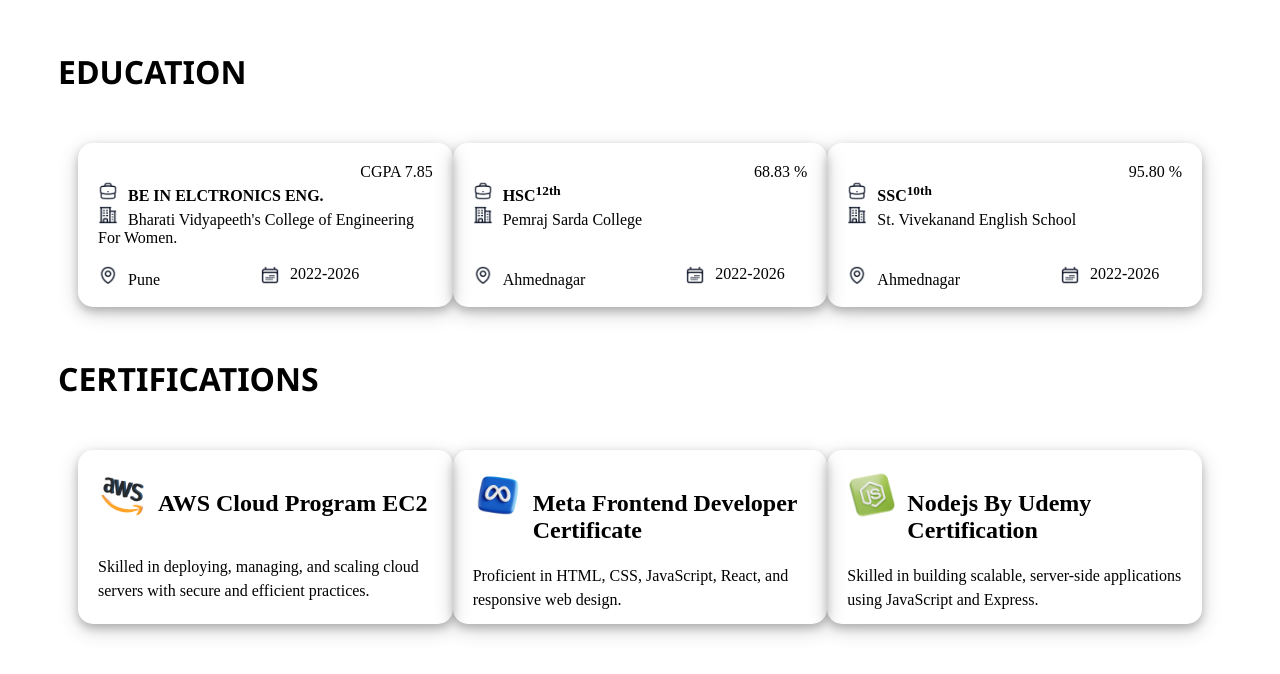
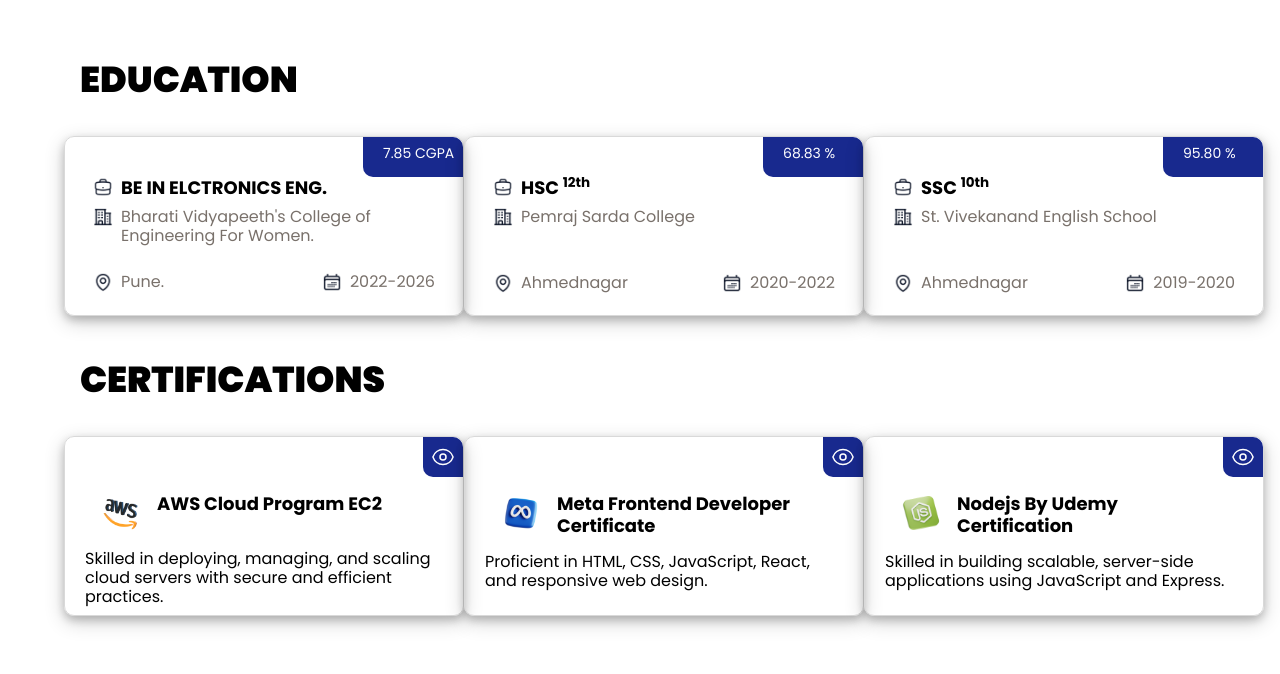
Before and after one commit to pratiksha-dhumane/portfolio_html_css, a plain HTML site: page certifications.html in a window 1280 px wide. Drawn offline with nearby package versions, Linux system fonts and the light colour scheme.

Commit message:
Updated Education & Certificates page using TW CSS

```diff
--- a/certifications.html
+++ b/certifications.html
@@ -5,57 +5,114 @@
     <meta name="viewport" content="width=device-width, initial-scale=1.0">
     <title>Certifications</title>
     <link rel="stylesheet" href="style/style.css">
+    <link rel="stylesheet" href="style/index.css">
+    <script src="https://cdn.jsdelivr.net/npm/@tailwindcss/browser@4"></script>
+
 
 </head>
 <body>
-    <h1><b>EDUCATION</b></h1>
-    <div class="maincard">
-        <div class="card"><div class="cgpa">CGPA 7.85</div>
-        <div class="align">
-        <img class="img" src="img/edu.png" alt=""><b>BE IN ELCTRONICS ENG.</b><br><img class="img"  src="img/loc.png" alt="">Bharati Vidyapeeth's College of Engineering For Women. <br><br><div class="details"><div class="details2"><img class="img" src="img/city.png" alt="">Pune</div><img class="img"  src="img/cal.png" alt="">2022-2026</div></div></div>
-        <div class="card"><div class="cgpa">% 68.83</div>
-        <div class="align">
-        <img class="img" src="img/edu.png" alt=""><b>HSC<sup>12th</sup></b><br><img class="img"  src="img/loc.png" alt="">Pemraj Sarda College <br>
-        <br><br><div class="details"><div class="details2"><img class="img" src="img/city.png" alt="">Ahmednagar</div><img class="img"  src="img/cal.png" alt="">2022-2026</div></div></div>
-        <div class="card"><div class="cgpa">% 95.80</div>
-        <div class="align">
-        <img class="img" src="img/edu.png" alt=""><b>SSC<sup>10th</sup></b><br><img class="img"  src="img/loc.png" alt="">St. Vivekanand English School<br><br><br><div class="details"><div class="details2"><img class="img" src="img/city.png" alt="">Ahmednagar</div><img class="img"  src="img/cal.png" alt="">2022-2026</div></div></div>
-    </div>
-    <h1><b>CERTIFICATIONS</b></h1>
-    <div class="maincard">
-        <div class="cardc">
-        <div class="container">
-            <div>
-                <img class="cft" src="img/aws.png" alt="">
-            </div>
-            <div>
-                <h2>AWS Cloud Program EC2</h2>
-            </div>
-        </div><br>
-            <p class="description">Skilled in deploying, managing, and scaling cloud servers with secure and efficient practices.</p>
-    </div>
-        <div class="cardc">
-            <div class="container">
+    <section>
+            <h1 class="text-4xl font-bold px-10 pt-5 pb-3"><b>EDUCATION</b></h1>
+        <div class="grid grid-flow-col justify-items-center m-6">
+
+            <div class="box relative ">
+                <div class="absolute  right-0 top-0 card p-2"><span>7.85 CGPA</span></div>
                 <div>
-                    <img class="cft" src="img/meta.png" alt="">
-                </div>
-                <div>
-                    <h2>Meta Frontend Developer Certificate</h2>
+                    <span class="flex title gap-2 px-2 pb-2">
+                        <img class="w-5 h-5" src="img/edu.png" alt="">BE IN ELCTRONICS ENG.
+                    </span>
+                    <span class="flex  gap-2 px-2 pb-2 text-stone-500">
+                        <img class="w-5 h-5" src="img/loc.png" alt="">Bharati Vidyapeeth's College of Engineering For Women.
+                    </span>
+                    <br>
+                    <span class="flex justify-between">
+                        <span class="flex gap-2 px-2 pb-2 text-stone-500 ">
+                            <img class="w-5 h-5" src="img/city.png" alt="">Pune.
+                        </span>
+                        <span class="flex gap-2 px-2 pb-2 text-stone-500">
+                            <img class="w-5 h-5" src="img/cal.png" alt="">2022-2026
+                        </span>
+                    </span>
                 </div>
             </div>
-                <p class="description">Proficient in HTML, CSS, JavaScript, React, and responsive web design.</p>
+
+            <div class="box relative  ">
+                <div class="absolute  right-0 top-0 card p-2"><span>68.83 %</span></div>
+
+                <span class="flex title gap-2 px-2 pb-2">
+                    <img class="w-5 h-5" src="img/edu.png" alt=""><span>HSC <sup>12th</sup></span>
+                </span>
+                <span class="flex  gap-2 px-2 pb-2 text-stone-500">
+                    <img class="w-5 h-5" src="img/loc.png" alt="">Pemraj Sarda College
+                </span>
+                <br><br>
+                <span class="flex justify-between">
+                    <span class="flex gap-2 px-2 pb-2 text-stone-500 ">
+                        <img class="w-5 h-5" src="img/city.png" alt="">Ahmednagar
+                    </span>
+                    <span class="flex gap-2 px-2 pb-2 text-stone-500">
+                        <img class="w-5 h-5" src="img/cal.png" alt="">2020-2022
+                    </span>
+                </span>
+            </div>
+
+            <div class="box relative ">
+                <div class="absolute  right-0 top-0 card p-2"><span>95.80 %</span></div>
+                <span class="flex title gap-2 px-2 pb-2">
+                    <img class="w-5 h-5" src="img/edu.png" alt=""><span>SSC <sup>10th</sup></span>
+                </span>
+                <span class="flex  gap-2 px-2 pb-2 text-stone-500">
+                    <img class="w-5 h-5" src="img/loc.png" alt="">St. Vivekanand English School
+                </span>
+                <br><br>
+                <span class="flex justify-between">
+                    <span class="flex gap-2 px-2 pb-2 text-stone-500 ">
+                        <img class="w-5 h-5" src="img/city.png" alt="">Ahmednagar
+                    </span>
+                    <span class="flex gap-2 px-2 pb-2 text-stone-500">
+                        <img class="w-5 h-5" src="img/cal.png" alt="">2019-2020
+                    </span>
+                </span>
+            </div>
         </div>
-        <div class="cardc">
-            <div class="container">
-                <div>
-                    <img class="cft" src="img/jsc.png" alt="">
-                </div>
-                <div>
-                    <h2>Nodejs By Udemy Certification</h2>
-                </div>
-            </div>
-                <p class="description">Skilled in building scalable, server-side applications using JavaScript and Express.</p>
+
+        <h1 class="text-4xl font-bold px-10 pt-5 pb-3"><b>CERTIFICATIONS</b></h1>
+
+    <div class="grid grid-flow-col justify-items-center m-6">
+        <div class="box relative">
+            <div class="absolute  right-0 top-0 cft"><img src="img/eye.svg" alt=""></div>
+            <span>
+                <span class="flex gap-4 m-4">
+                    <img class="w-10 h-10" src="img/aws.png" >
+                    <h2 class="title">AWS Cloud Program EC2</h2>
+                </span>
+                <p class="">Skilled in deploying, managing, and scaling cloud servers with secure and efficient practices.</p>
+            </span>
+        </div>
+
+        <div class="box relative">
+            <div class="absolute  right-0 top-0 cft"><img src="img/eye.svg" alt=""></div>
+            <span>
+                <span class="flex gap-4 m-4">
+                    <img class="w-10 h-10" src="img/meta.png" >
+                    <h2 class="title">Meta Frontend Developer Certificate</h2>
+                </span>
+                <p class="">Proficient in HTML, CSS, JavaScript, React, and responsive web design.</p>
+            </span>
+        </div>
+
+        <div class="box relative">
+            <div class="absolute  right-0 top-0 cft"><img src="img/eye.svg" alt=""></div>
+            <span>
+                <span class="flex gap-4 m-4">
+                    <img class="w-10 h-10" src="img/jsc.png" >
+                    <h2 class="title">Nodejs By Udemy Certification</h2>
+                </span>
+                <p class="">Skilled in building scalable, server-side applications using JavaScript and Express.</p>
+            </span>
         </div>
     </div>
+
+    </section>
 </body>
 </html>
--- a/style/index.css
+++ b/style/index.css
@@ -28,7 +28,7 @@ h1,h5 {
 .secondaryBtn {
     padding: 6px 12px;
     background:var(--white) ;
-    color: var(--primary);
+    color: var(--black);
     border-radius: 12px;
     border: 1px solid var(--black);
 
@@ -38,3 +38,8 @@ h1,h5 {
     width: 50px;
 
 }
+a:hover {
+    color:var(--primary)  ;
+    text-decoration: underline;
+    text-decoration-color:  var(--primary);
+}
--- a/style/style.css
+++ b/style/style.css
@@ -1,112 +1,66 @@
+body {
+    padding: 30px;
+    margin:10px;
+}
+h1 {
 
-h1 {
-    font-family: 'Segoe UI', Tahoma, Geneva, Verdana, sans-serif;
-    margin: 30px;
-    padding: 20px;
+    font-weight: bold;
 }
-p {
-    font-family: 'Times New Roman', Times, serif;
-    font-size: large;
-    margin: 50px;
-    line-height: 1.5;
+.img {
+    width: 70px;
+    height: 70px;
 }
-.but{
+.box {
+
+    padding-left: 20px;
+    padding-right: 20px;
+    padding-top: 40px;
+    padding-bottom: 20px;
+    border: 1px solid rgb(217, 217, 217);
     border-radius: 10px;
-    padding: 5px ;
-    margin-top: 5px;
-    margin-inline: 10px;
+    box-shadow: 0 4px 8px 0 rgba(0, 0, 0, 0.2), 0 6px 20px 0 rgba(0, 0, 0, 0.19);
+    height: 180px;
+    width:400px;
+    line-height: 1.2
 
 }
-#but{
-    background-color: blueviolet;
-    color: white;
+.title {
+    font-size: large;
+    font-weight: 700
+}
 
-   font-family: 'Times New Roman', Times, serif;
-   font-size: large;
+:root{
+    --primary: #18298E;
+    --secondary: #8f9ce7;
+    --white: #ffffff;
+    --black: #000000;
 }
-.button {
-    padding-left: 700px;
-    padding-top: 400px;
+
+.card {
+    padding-inline-start: 20px;
+    margin: 0;
+    height: 40px;
+    width: 100px;
+    font-size: 0.875em;
+    align-items: center;
+    justify-content: auto;
+    border-top-right-radius: 10px;
+    border-bottom-left-radius: 10px;
+    background-color:var(--primary) ;
+    color: var(--white);
 
 }
-.edu {
-    font-size: x-large;
+
+.cft {
+    padding:8px;
+    margin: 0;
+    height: 40px;
+    width: 40px;
+    font-size: 0.875em;
+    align-items: center;
+    justify-content: center;
+    border-top-right-radius: 10px;
+    border-bottom-left-radius: 10px;
+    background-color:var(--primary) ;
+    color: var(--white);
 }
-
-.edulogo {
-    width: 70px;
-    height: 70px;
-    display: flex;
-    margin-left: 20px;
-    margin-right: 20px;
-    margin-top: 20px;
-    margin-bottom:20px
-
-}
-.card {
-
-    border-color: rgb(165, 163, 160);
-    border-radius: 15px;
-    /* border-style: solid; */
-    height: 124px;
-    width: 354px;
-    margin: auto;
-    padding: 20px;
-    box-shadow: 0 4px 8px 0 rgba(0, 0, 0, 0.2), 0 6px 20px 0 rgba(0, 0, 0, 0.19);
-}
-
-.maincard {
-    display: flex;
-    flex-direction: row;
-    margin-left: 70px;
-    margin-right: 70px;
-}
-.img {
-    width: 20px;
-    height: 20px;
-    margin-right: 10px;
-
-}
-.details {
-    display: flex;
-    flex-direction: row;
-    padding-right: 10px;
-}
-
-.details2 {
-    margin-right: 100px;
-}
-
-.cgpa {
-    direction: rtl;
-    height:auto;
-    width: auto;
-}
-
-.cardc {
-
-
-    border-color: rgb(165, 163, 160);
-    border-radius: 15px;
-    /* border-style: solid; */
-    height: 134px;
-    width: 354px;
-    margin: auto;
-    padding: 20px;
-    box-shadow: 0 4px 8px 0 rgba(0, 0, 0, 0.2), 0 6px 20px 0 rgba(0, 0, 0, 0.19);
-}
-.cft {
-    height: 50px;
-    width: 50px;
-    margin-right: 10px;
-}
-.container {
-     display: flex;
-     margin: 0px;
-     padding-top: -10px;
-}
-.description {
-     font-size: 16px;
-     padding: 0px;
-     margin: 0px;
-}
```
Also changed, not shown: education.html (+48 -19 lines), index.html (+9 -6 lines), img/arrow.svg (added), img/eduwhite.svg (added), img/eye.svg (added), img/logo.svg (added).
